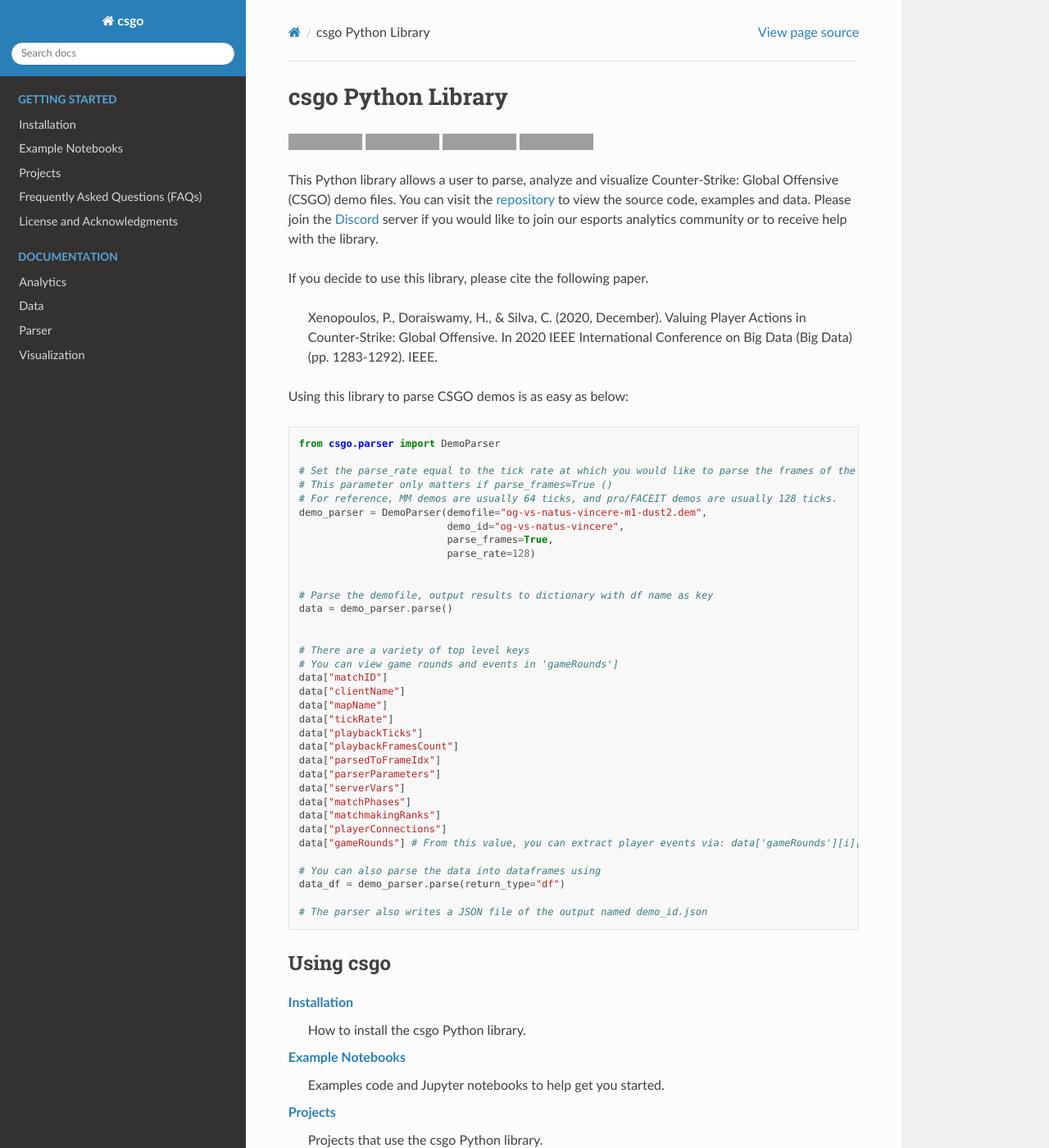
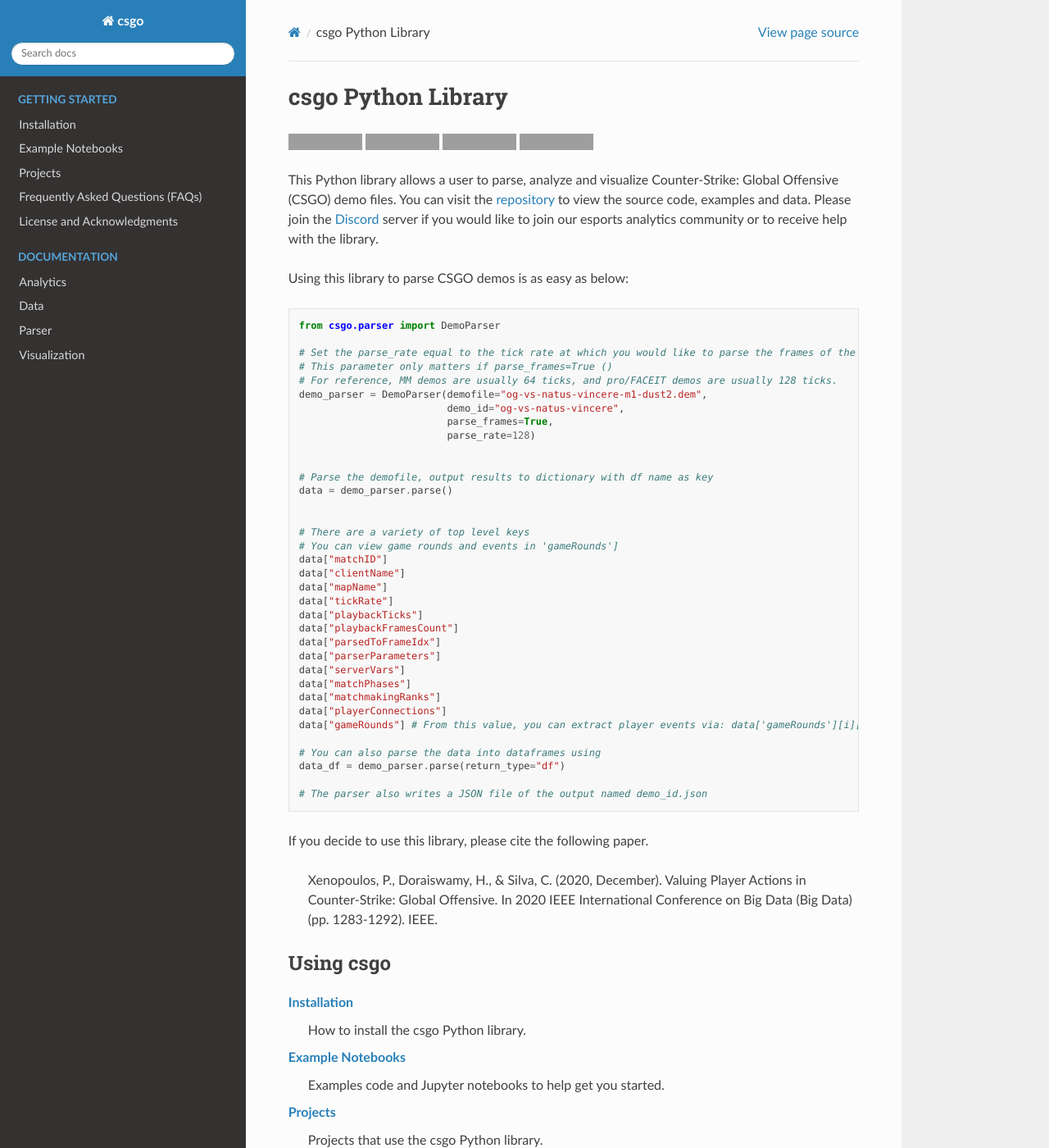
Before and after one commit to pnxenopoulos/awpy, a Sphinx documentation site: the page built from docs/index.rst, in a window 1280 px wide and 1400 px high. Shown: the whole window at 82% size. Built offline with Sphinx 7.4.7 and the Read the Docs theme 2.0.0, drawn with Linux system fonts in a browser that asks for light colours; part of the change alters nothing that is shown; grey boxes are pictures that could not be loaded.

```diff
--- a/docs/index.rst
+++ b/docs/index.rst
@@ -23,10 +23,6 @@ This Python library allows a user to parse, analyze and visualize Counter-Strike
 
 .. _repository: https://github.com/pnxenopoulos/csgo
 .. _Discord: https://discord.gg/W34XjsSs2H
-
-If you decide to use this library, please cite the following paper.
-
-   Xenopoulos, P., Doraiswamy, H., & Silva, C. (2020, December). Valuing Player Actions in Counter-Strike: Global Offensive. In 2020 IEEE International Conference on Big Data (Big Data) (pp. 1283-1292). IEEE.
 
 Using this library to parse CSGO demos is as easy as below:
 
@@ -67,6 +63,11 @@ Using this library to parse CSGO demos is as easy as below:
    data_df = demo_parser.parse(return_type="df")
 
    # The parser also writes a JSON file of the output named demo_id.json
+
+If you decide to use this library, please cite the following paper.
+
+   Xenopoulos, P., Doraiswamy, H., & Silva, C. (2020, December). Valuing Player Actions in Counter-Strike: Global Offensive. In 2020 IEEE International Conference on Big Data (Big Data) (pp. 1283-1292). IEEE.
+
 
 Using csgo
 ----------
```
